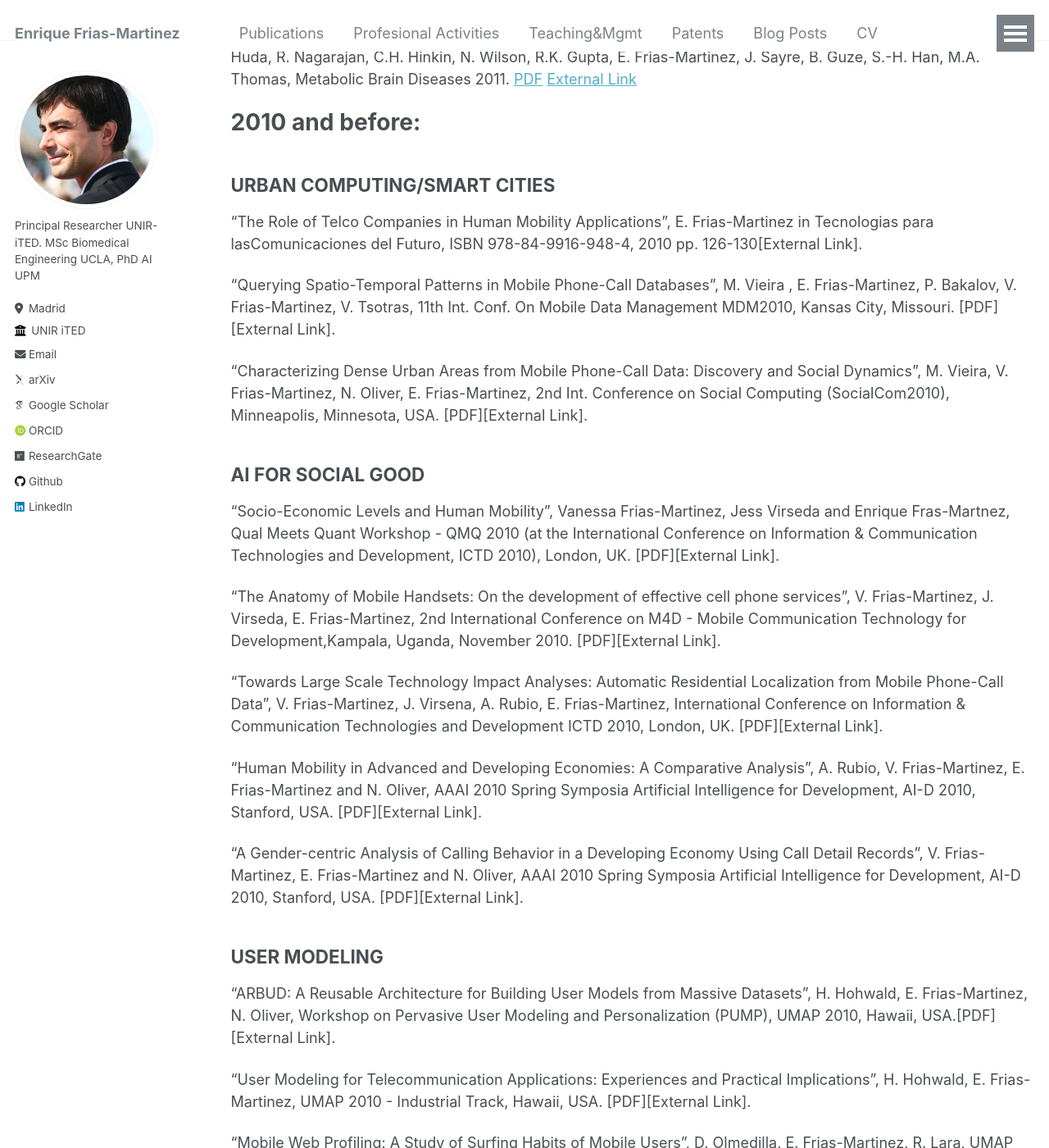
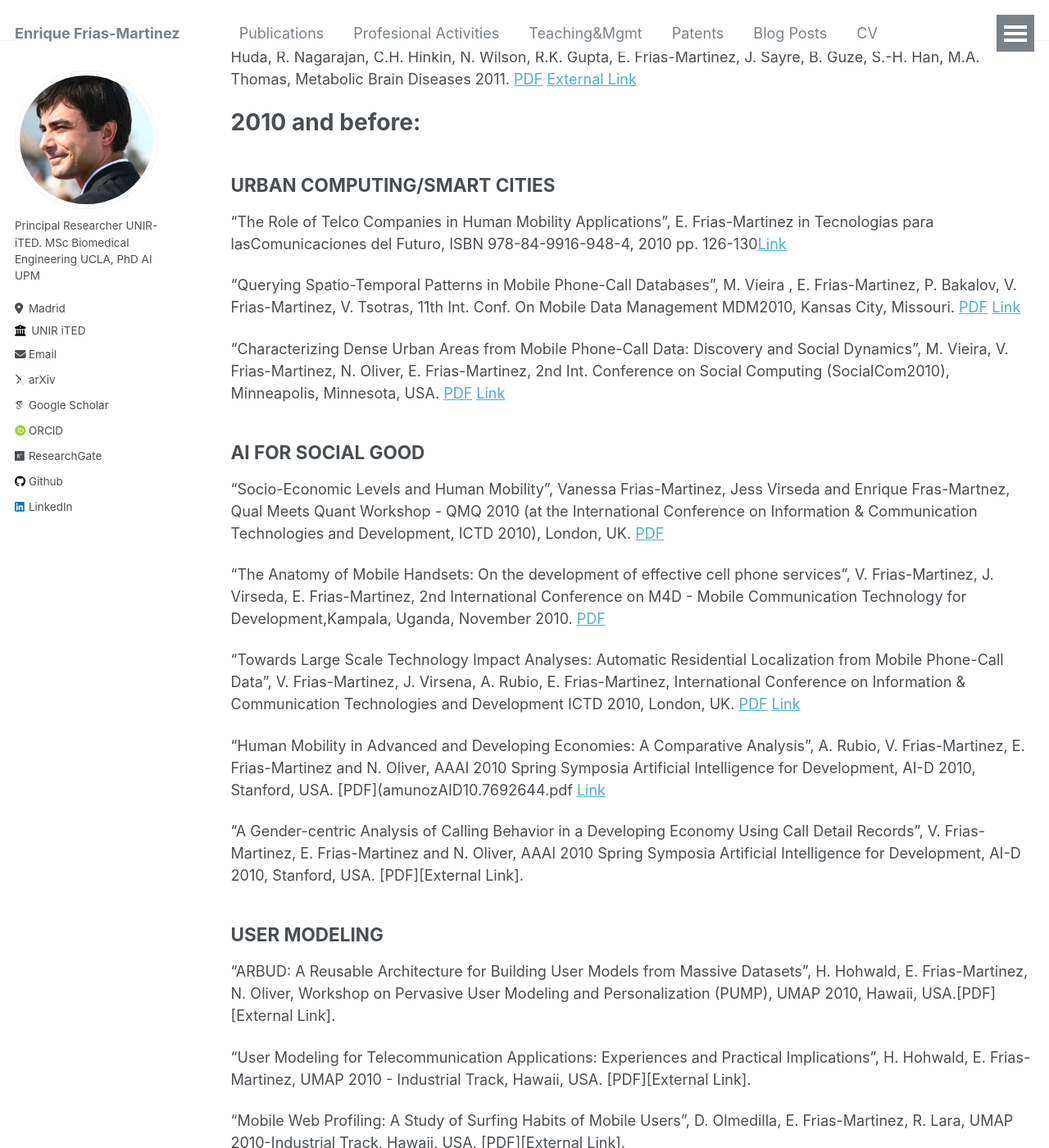
Before and after one commit to ENriqueFRiasM/enriquefriasm.github.io, a Jekyll site: the page built from _pages/publications.md, in a window 1280 px wide and 1400 px high, scrolled down 6793 px. Shown: the whole window at 82% size. Built offline with Jekyll 4.4.1, drawn with Linux system fonts in a browser that asks for light colours; some web fonts are replaced; some of the changed text lies outside the part shown.

Commit message:
Update publications.md

```diff
--- a/_pages/publications.md
+++ b/_pages/publications.md
@@ -163,21 +163,21 @@ EPJ data science 11 (1), 53, 2022 [LINK](https://link.springer.com/content/pdf/1
 
 ## URBAN COMPUTING/SMART CITIES
 
-"The Role of Telco Companies in Human Mobility Applications", E. Frias-Martinez in Tecnologias para lasComunicaciones del Futuro, ISBN 978-84-9916-948-4, 2010 pp. 126-130[External Link].
+"The Role of Telco Companies in Human Mobility Applications", E. Frias-Martinez in Tecnologias para lasComunicaciones del Futuro, ISBN 978-84-9916-948-4, 2010 pp. 126-130[Link](https://www.agapea.com/Alonso-et-al-alvarez-Garcia/Tecnologias-para-las-telecomunicaciones-del-futuro-9788499169484-i.htm)
 
-"Querying Spatio-Temporal Patterns in Mobile Phone-Call Databases", M. Vieira , E. Frias-Martinez, P. Bakalov, V. Frias-Martinez, V. Tsotras, 11th Int. Conf. On Mobile Data Management MDM2010, Kansas City, Missouri. [PDF][External Link].
+"Querying Spatio-Temporal Patterns in Mobile Phone-Call Databases", M. Vieira , E. Frias-Martinez, P. Bakalov, V. Frias-Martinez, V. Tsotras, 11th Int. Conf. On Mobile Data Management MDM2010, Kansas City, Missouri. [PDF](https://enriquefriasm.github.io/files/vieira_MDM10.32705306.pdf) [Link](https://ieeexplore.ieee.org/document/5489659)
 
-"Characterizing Dense Urban Areas from Mobile Phone-Call Data: Discovery and Social Dynamics", M. Vieira, V. Frias-Martinez, N. Oliver, E. Frias-Martinez, 2nd Int. Conference on Social Computing (SocialCom2010), Minneapolis, Minnesota, USA. [PDF][External Link].
+"Characterizing Dense Urban Areas from Mobile Phone-Call Data: Discovery and Social Dynamics", M. Vieira, V. Frias-Martinez, N. Oliver, E. Frias-Martinez, 2nd Int. Conference on Social Computing (SocialCom2010), Minneapolis, Minnesota, USA. [PDF](https://enriquefriasm.github.io/files/socialcom-227.19573356.pdf) [Link](https://ieeexplore.ieee.org/document/5590404?arnumber=5590404)
 
 
 ## AI FOR SOCIAL GOOD
-"Socio-Economic Levels and Human Mobility", Vanessa Frias-Martinez, Jess Virseda and Enrique Fras-Martnez, Qual Meets Quant Workshop - QMQ 2010 (at the International Conference on Information & Communication Technologies and Development, ICTD 2010), London, UK. [PDF][External Link].
+"Socio-Economic Levels and Human Mobility", Vanessa Frias-Martinez, Jess Virseda and Enrique Fras-Martnez, Qual Meets Quant Workshop - QMQ 2010 (at the International Conference on Information & Communication Technologies and Development, ICTD 2010), London, UK. [PDF](https://enriquefriasm.github.io/files/qmq.3370933.pdf)
 
-"The Anatomy of Mobile Handsets: On the development of effective cell phone services", V. Frias-Martinez, J. Virseda, E. Frias-Martinez, 2nd International Conference on M4D - Mobile Communication Technology for Development,Kampala, Uganda, November 2010. [PDF][External Link].
+"The Anatomy of Mobile Handsets: On the development of effective cell phone services", V. Frias-Martinez, J. Virseda, E. Frias-Martinez, 2nd International Conference on M4D - Mobile Communication Technology for Development,Kampala, Uganda, November 2010. [PDF](https://enriquefriasm.github.io/files/m4d2010Frias.31860622.pdf)
 
-"Towards Large Scale Technology Impact Analyses: Automatic Residential Localization from Mobile Phone-Call Data", V. Frias-Martinez, J. Virsena, A. Rubio, E. Frias-Martinez, International Conference on Information & Communication Technologies and Development ICTD 2010, London, UK. [PDF][External Link].
+"Towards Large Scale Technology Impact Analyses: Automatic Residential Localization from Mobile Phone-Call Data", V. Frias-Martinez, J. Virsena, A. Rubio, E. Frias-Martinez, International Conference on Information & Communication Technologies and Development ICTD 2010, London, UK. [PDF](https://enriquefriasm.github.io/files/amunozAID10.7692644.pdf) [Link](https://www.mobileactive.org/files/file_uploads/ICTD2010%20Frias-Martinez%20et%20al.pdf)
 
-"Human Mobility in Advanced and Developing Economies: A Comparative Analysis", A. Rubio, V. Frias-Martinez, E. Frias-Martinez and N. Oliver, AAAI 2010 Spring Symposia Artificial Intelligence for Development, AI-D 2010, Stanford, USA. [PDF][External Link].
+"Human Mobility in Advanced and Developing Economies: A Comparative Analysis", A. Rubio, V. Frias-Martinez, E. Frias-Martinez and N. Oliver, AAAI 2010 Spring Symposia Artificial Intelligence for Development, AI-D 2010, Stanford, USA. [PDF](amunozAID10.7692644.pdf [Link](https://ai-d.org/pdfs/Rubio.pdf)
 
 "A Gender-centric Analysis of Calling Behavior in a Developing Economy Using Call Detail Records", V. Frias-Martinez, E. Frias-Martinez and N. Oliver, AAAI 2010 Spring Symposia Artificial Intelligence for Development, AI-D 2010, Stanford, USA. [PDF][External Link].
 
```
Also changed, not shown: other parts of _pages/publications.md (+1 -1 lines).
